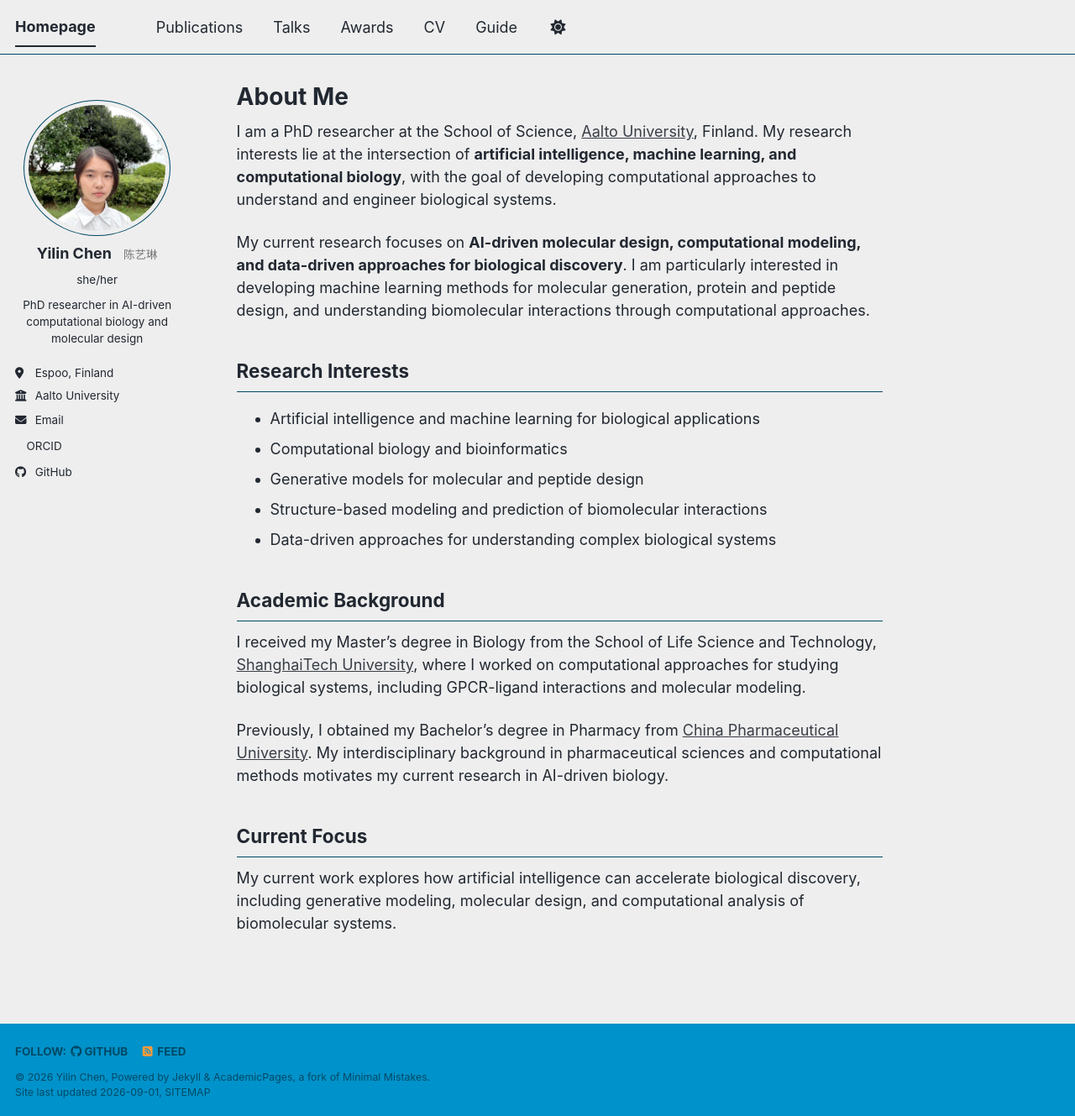
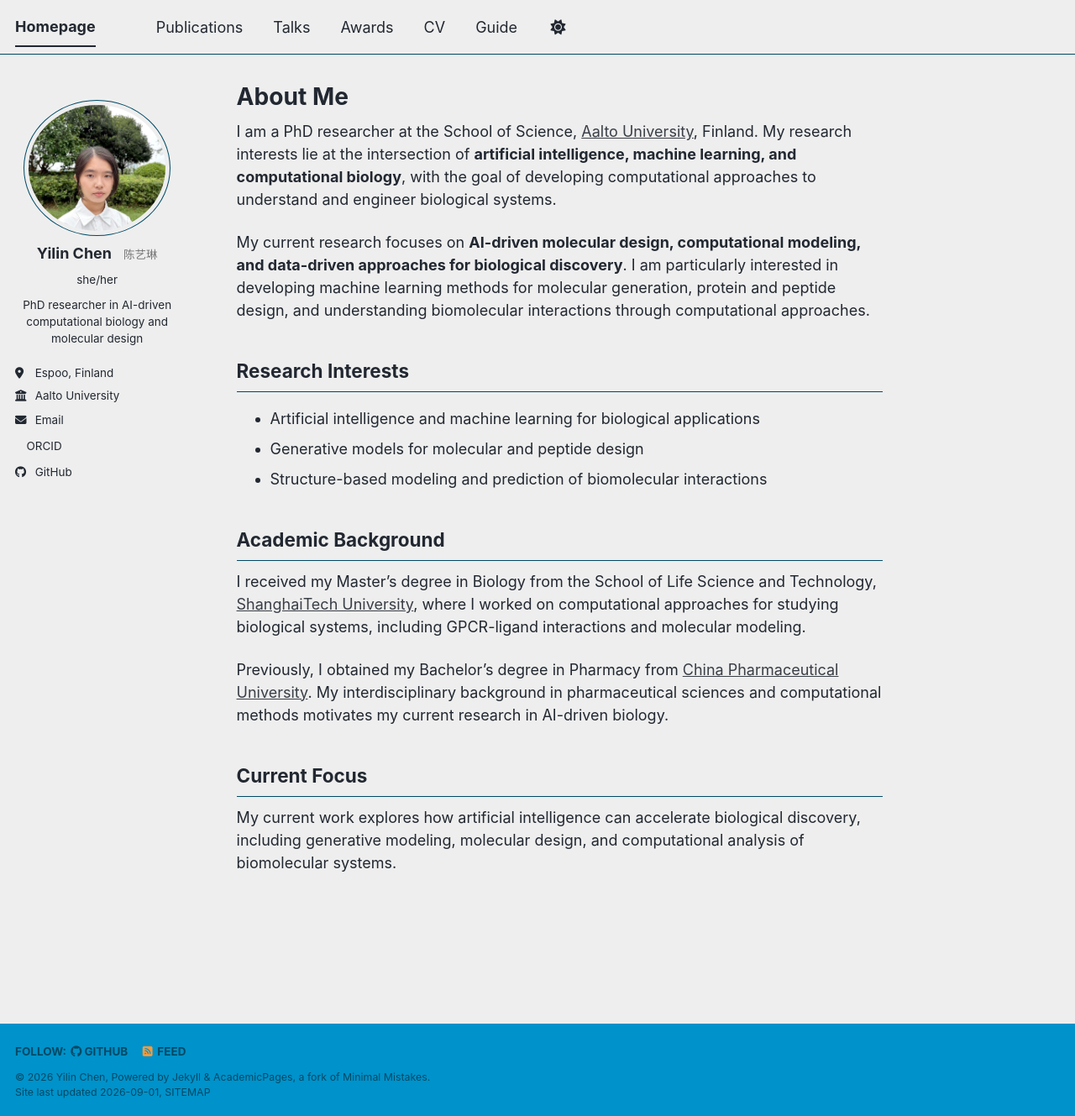
Before and after one commit to yilinchen1205/yilinchen.github.io, a Jekyll site: the page built from _pages/about.md, in a window 1280 px wide and 1329 px high. Shown: the whole window at 84% size. Built offline with Jekyll 4.4.1, drawn with Linux system fonts in a browser that asks for light colours; a style sheet for code colours, icons or effects is not loaded.

Commit message:
Update about.md

```diff
--- a/_pages/about.md
+++ b/_pages/about.md
@@ -14,10 +14,8 @@ My current research focuses on **AI-driven molecular design, computational model
 ## Research Interests
 
 * Artificial intelligence and machine learning for biological applications
-* Computational biology and bioinformatics
 * Generative models for molecular and peptide design
 * Structure-based modeling and prediction of biomolecular interactions
-* Data-driven approaches for understanding complex biological systems
 
 ## Academic Background
 
```
